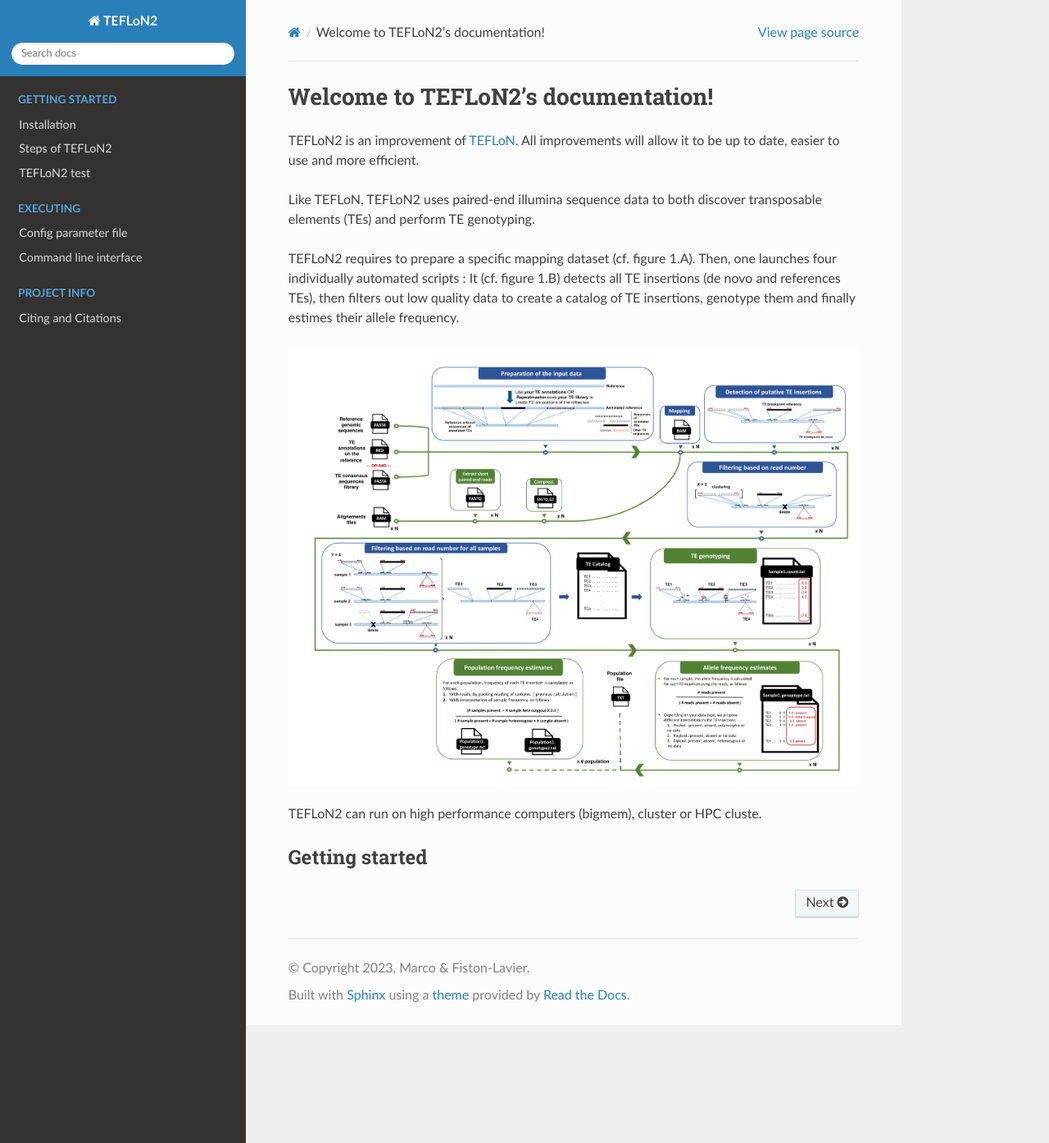
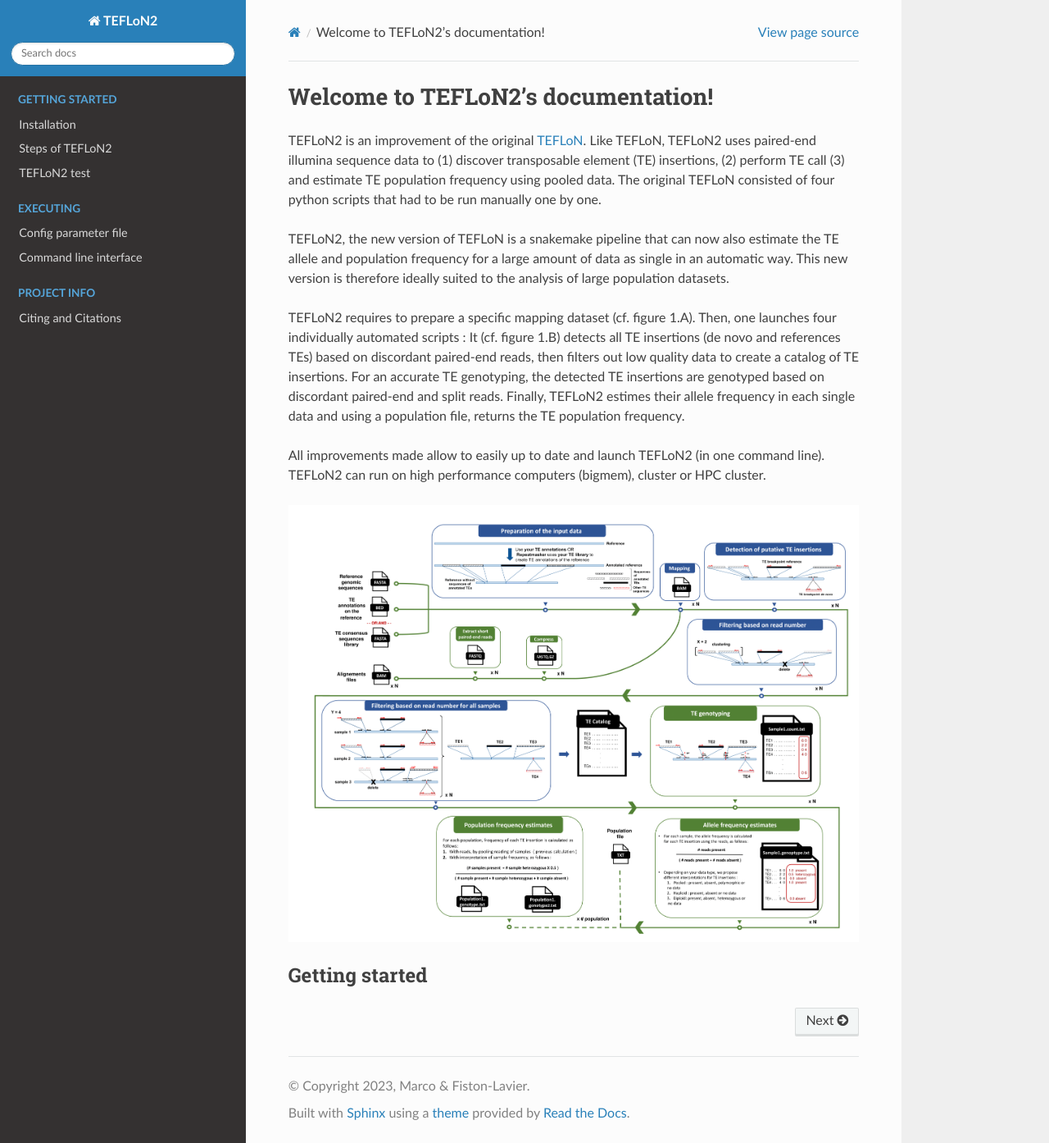
Before and after one commit to asfistonlavie/TEFLoN2, a Sphinx documentation site: the page built from docs/index.rst, in a window 1280 px wide and 1394 px high. Shown: the whole window at 82% size. Built offline with Sphinx 7.4.7 and the Read the Docs theme 2.0.0, drawn with Linux system fonts in a browser that asks for light colours.

Commit message:
Update index.rst

```diff
--- a/docs/index.rst
+++ b/docs/index.rst
@@ -6,16 +6,16 @@
 Welcome to TEFLoN2's documentation!
 ============================================
 
-TEFLoN2 is an improvement of `TEFLoN <https://github.com/jradrion/TEFLoN>`_. All improvements will allow it to be up to date, easier to use and more efficient.
+TEFLoN2 is an improvement of the original `TEFLoN <https://github.com/jradrion/TEFLoN>`_. Like TEFLoN, TEFLoN2 uses paired-end illumina sequence data to (1) discover transposable element (TE) insertions, (2) perform TE call (3) and estimate TE population frequency using pooled data. The original TEFLoN consisted of four python scripts that had to be run manually one by one.
 
-Like TEFLoN, TEFLoN2 uses paired-end illumina sequence data to both discover transposable elements (TEs) and perform TE genotyping.
+TEFLoN2, the new version of TEFLoN is a snakemake pipeline that can now also estimate the TE allele and population frequency for a large amount of data as single in an automatic way. This new version is therefore ideally suited to the analysis of large population datasets.
 
-TEFLoN2 requires to prepare a specific mapping dataset (cf. figure 1.A). Then, one launches four individually automated scripts :
-It (cf. figure 1.B) detects all TE insertions (de novo and references TEs), then filters out low quality data to create a catalog of TE insertions, genotype them and finally estimes their allele frequency.
+TEFLoN2 requires to prepare a specific mapping dataset (cf. figure 1.A). Then, one launches four individually automated scripts : It (cf. figure 1.B) detects all TE insertions (de novo and references TEs) based on discordant paired-end reads, then filters out low quality data to create a catalog of TE insertions. For an accurate TE genotyping, the detected TE insertions are genotyped based on discordant paired-end and split reads. Finally, TEFLoN2 estimes their allele frequency in each single data and using a population file, returns the TE population frequency.
+
+All improvements made allow to easily up to date and launch TEFLoN2 (in one command line). TEFLoN2 can run on high performance computers (bigmem), cluster or HPC cluster.
 
 .. image:: images/TEFLoN2_architecture.png
 
-TEFLoN2 can run on high performance computers (bigmem), cluster or HPC cluste.
 
 ---------------
 Getting started
```
